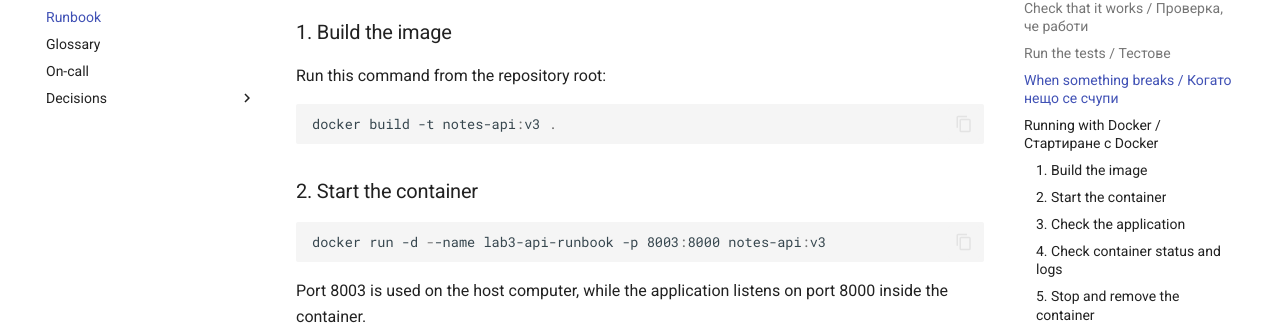
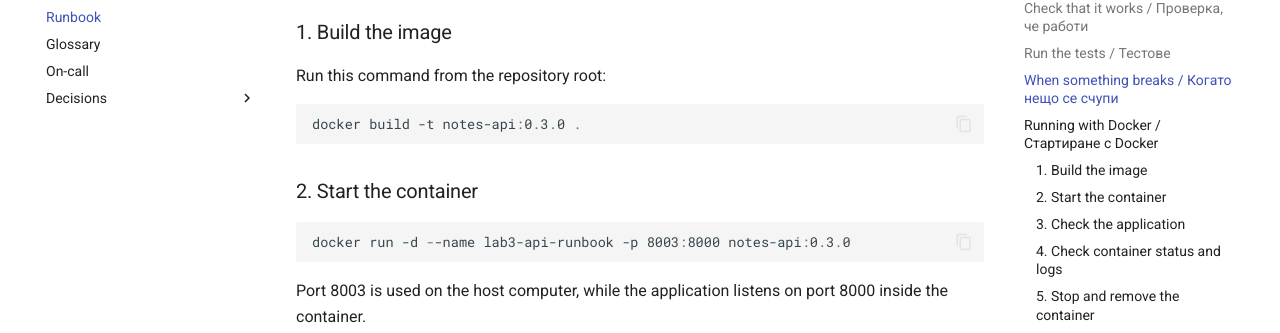
Before and after one commit to PlamenHR/devops-lab3-plamen, an MkDocs documentation site: the page built from docs/runbook.md, in a window 1280 px wide and 900 px high, scrolled down 1233 px. Shown: the part 145-478 px from the top of the window. Built offline with MkDocs 1.6.1 and Material for MkDocs 9.7.7, drawn with Linux system fonts in a browser that asks for light colours.

Commit message:
Finalize Docker image for Lab 3

````diff
--- a/docs/runbook.md
+++ b/docs/runbook.md
@@ -67,13 +67,13 @@ curl -v http://127.0.0.1:8000/health
 Run this command from the repository root:
 
 ```powershell
-docker build -t notes-api:v3 .
+docker build -t notes-api:0.3.0 .
 ```
 
 ### 2. Start the container
 
 ```powershell
-docker run -d --name lab3-api-runbook -p 8003:8000 notes-api:v3
+docker run -d --name lab3-api-runbook -p 8003:8000 notes-api:0.3.0
 ```
 
 Port 8003 is used on the host computer, while the application listens on port 8000 inside the container.
````
Also changed, not shown: 1 other file.
